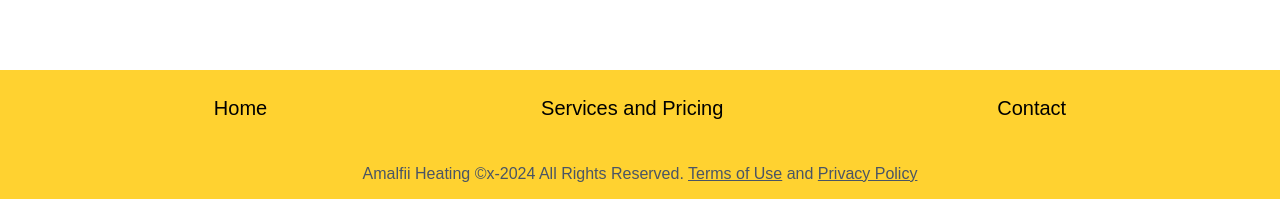
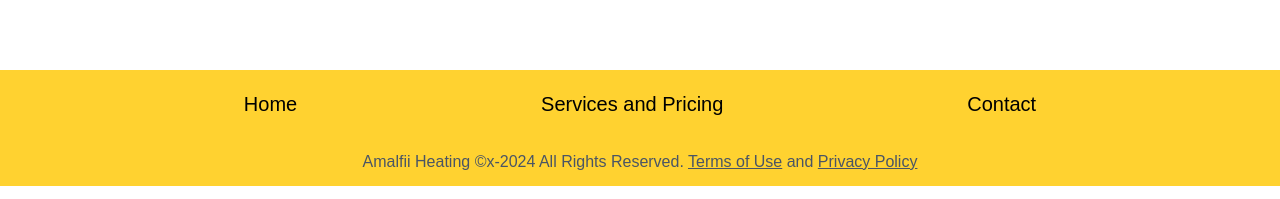
Before and after one commit to J4CKT-01/amalfii-vercel, a SvelteKit app: page / in a window 1280 px wide. Shown: the part 2692-2891 px from the top of the page. Built offline with nearby package versions, Linux system fonts and the light colour scheme; some icons are missing; a web font is replaced by a local one.

Commit message:
Footer Styling

```diff
--- a/src/routes/+layout.svelte
+++ b/src/routes/+layout.svelte
@@ -45,13 +45,13 @@
 			<i class="fa-sharp-duotone fa-regular fa-thumbs-up px-40"></i>
 			<i class="fa-sharp-duotone fa-regular fa-thumbs-up"></i>
 		</div> -->
-		<div class="py-6 w-full flex justify-evenly">
-			<a class="" href="/">Home</a>
-			<a class="px-15" href="/services">Services and Pricing</a>
-			<a class="" href="/contact">Contact</a>
+		<div class="py-5 w-full flex justify-evenly">
+			<a class="hover:underline" href="/">Home</a>
+			<a class="hover:underline" href="/services">Services and Pricing</a>
+			<a class="hover:underline" href="/contact">Contact</a>
 		</div>
 	</div>
-	<div class="w-full text-center py-4 text-gray-600">
+	<div class="w-full text-center py-3 text-gray-600">
 		<p>Amalfii Heating ©x-2024 All Rights Reserved. <a class="underline" href="/terms-and-conditions">Terms of Use</a> and <a class="underline" href="/terms-and-conditions">Privacy Policy</a></p>
 	</div>
 </footer>
```
